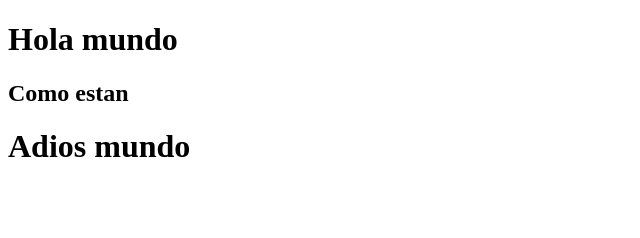
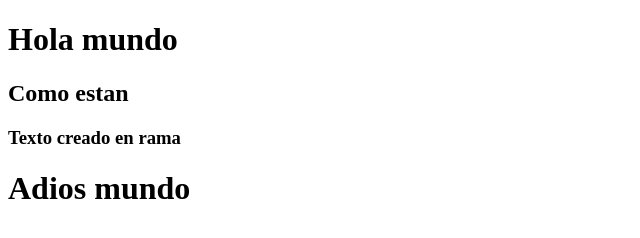
Before and after one commit to Abigail0015/REPOSITORIO-DE-PRUEBA, a plain HTML site: page index.html in a window 1280 px wide. Shown: the whole page, without its empty margins (0-640 px from the left). Drawn offline with Linux system fonts and the light colour scheme.

Commit message:
Cambio realizado desde rama

```diff
--- a/index.html
+++ b/index.html
@@ -9,6 +9,7 @@
 <body>
     <h1>Hola mundo</h1>
     <h2>Como estan</h2>
+    <h3>Texto creado en rama</h3>
     <h1>Adios mundo</h1>
 </body>
 </html>
```
